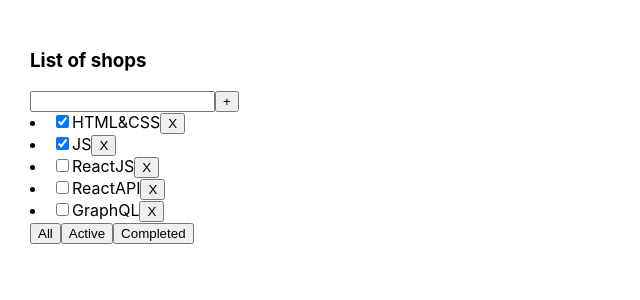
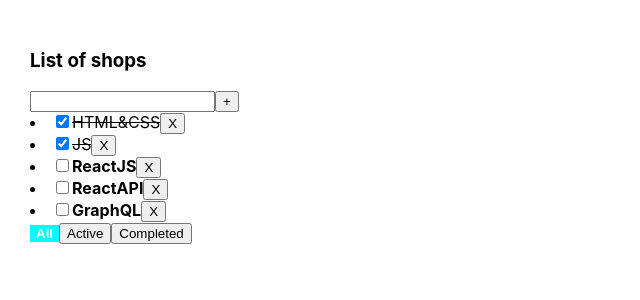
Before and after one commit to tenadopt/to-do-list-lvr, a React (Create React App) app: page / in a window 1280 px wide. Shown: the top 300 px of the page, without its empty margins (0-640 px from the left). Built offline with nearby package versions, Linux system fonts and the light colour scheme.

Commit message:
add changeStatus

```diff
--- a/package.json
+++ b/package.json
@@ -10,6 +10,7 @@
     "@types/node": "^16.18.33",
     "@types/react": "^18.2.7",
     "@types/react-dom": "^18.2.4",
+    "@types/uuid": "^9.0.2",
     "react": "^18.2.0",
     "react-dom": "^18.2.0",
     "react-scripts": "5.0.1",
--- a/src/App.css
+++ b/src/App.css
@@ -1,8 +1,24 @@
 .App {
-  padding: 30px;
-  display: flex;
+    padding: 30px;
+    display: flex;
 }
 
 .App > div {
-  margin-right: 50px;
+    margin-right: 50px;
 }
+
+.btn-filter-active {
+    background-color: aqua;
+    color: white;
+    font-weight: bold;
+    border: aqua;
+}
+
+.task {
+    font-weight: bold;
+}
+
+.task-isDone {
+    font-weight: normal;
+    text-decoration: line-through;
+}
--- a/src/App.tsx
+++ b/src/App.tsx
@@ -1,37 +1,54 @@
 import React, {useState} from 'react';
 import './App.css';
 import {Todolist} from "./Todolist";
-
+import {v1} from "uuid";
 
 export type FilterTasksType = 'all' | 'active' | 'completed'
 
 function App() {
 
     let [tasks, setTasks] = useState([
-        {id: 1, title: "HTML&CSS", isDone: true},
-        {id: 2, title: "JS", isDone: true},
-        {id: 3, title: "ReactJS", isDone: false},
-        {id: 4, title: "ReactAPI", isDone: false},
-        {id: 5, title: "GraphQL", isDone: false}
+        {id: v1(), title: "HTML&CSS", isDone: true},
+        {id: v1(), title: "JS", isDone: true},
+        {id: v1(), title: "ReactJS", isDone: false},
+        {id: v1(), title: "ReactAPI", isDone: false},
+        {id: v1(), title: "GraphQL", isDone: false}
     ])
+
+    const addTask = (title: string) => {
+        const newTask = {id: v1(), title: title, isDone: false}
+        const newTasks = [newTask,...tasks]
+        setTasks(newTasks)
+    }
 
     let [filter, setFilter] = useState<FilterTasksType>('all')
 
     let tasksForTodolist = tasks
 
     if (filter === 'active') {
-        tasksForTodolist = tasks.filter((el) => el.isDone === false)}
+        tasksForTodolist = tasks.filter((el) => el.isDone === false)
+    }
 
     if (filter === 'completed') {
-        tasksForTodolist = tasks.filter((el) => el.isDone === true)}
+        tasksForTodolist = tasks.filter((el) => el.isDone === true)
+    }
 
     const changeFilter = (value: FilterTasksType) => {
         setFilter(value)
     }
 
-    const removeTask = (id: number) => {
+    const removeTask = (id: string) => {
         const filtredTasks = tasks.filter((el) => el.id !== id)
         setTasks(filtredTasks)
+    }
+
+    const changeTaskStatus = (id: string, isDone: boolean) => {
+    let task = tasks.find(t=>t.id===id)
+        if (task) {
+            task.isDone = isDone
+            setTasks([...tasks])
+        }
+
     }
 
     return (
@@ -40,6 +57,9 @@ function App() {
                       tasks={tasksForTodolist}
                       removeTask={removeTask}
                       changeFilter={changeFilter}
+                      addTask={addTask}
+                      changeTaskStatus={changeTaskStatus}
+                      filter={filter}
             />
         </div>
     );
--- a/src/Todolist.tsx
+++ b/src/Todolist.tsx
@@ -1,49 +1,86 @@
-import React from "react";
+import React, {ChangeEvent, useState} from "react";
 import {FilterTasksType} from "./App";
 
 type PropsType = {
     title: string
     tasks: Array<TaskType>
-    removeTask: (taskId: number) => void
+    removeTask: (taskId: string) => void
     changeFilter: (value: FilterTasksType) => void
+    addTask: (title: string) => void
+    changeTaskStatus: (id: string, isDone: boolean) => void
+    filter: FilterTasksType
 }
 
 type TaskType = {
-    id: number
+    id: string
     title: string
     isDone: boolean
 }
 
 export function Todolist(props: PropsType) {
+    const [title, setTitle] = useState('')
+
+    const addTaskHandler = () => {
+        props.addTask(title)
+        setTitle('')
+    }
+
+    const taskList =
+        props.tasks.length === 0 ? <span>TasksList is empty</span> :
+            <>
+                {props.tasks.map((el) => {
+                    const onChangeHandler = (e: ChangeEvent<HTMLInputElement>) => {
+                        let newIsDoneValue = e.currentTarget.checked
+                        props.changeTaskStatus(el.id, newIsDoneValue)
+                    }
+                    return (
+                        <li key={el.id}>
+                            <input type="checkbox" checked={el.isDone} onChange={onChangeHandler}/>
+                            <span className={el.isDone ? "task-isDone" : "task"}>{el.title}</span>
+                            <button onClick={() => props.removeTask(el.id)}>X</button>
+                        </li>
+                    )
+                })}
+            </>
+
     return (
         <div>
             <h3>{props.title}</h3>
             <div>
-                <input/>
-                <button>+</button>
+                <input value={title}
+                       onChange={(e) => {
+                           setTitle(e.currentTarget.value)
+                       }}
+                       onKeyDown={(e) => {
+                           if (e.key === 'Enter') {
+                               addTaskHandler()
+                           }
+                       }}
+                />
+                <button onClick={addTaskHandler}>+</button>
             </div>
             <div>
-                {props.tasks.map((el) => (
-                    <li key={el.id}>
-                        <input type="checkbox" checked={el.isDone}/>
-                        <span>{el.title}</span>
-                        <button onClick={() => props.removeTask(el.id)}>X</button>
-                    </li>
-                ))}
+                {taskList}
             </div>
             <div>
-                <button onClick={() => {
+                <button
+                    className={props.filter === "all" ? "btn-filter-active" : ""}
+                    onClick={() => {
                         props.changeFilter('all')
                     }}>All
                 </button>
-                <button onClick={() => {
+                <button className={props.filter === "active" ? "btn-filter-active" : ""}
+                        onClick={() => {
                             props.changeFilter('active')
                         }}>Active
                 </button>
-                <button onClick={() => {
+                <button
+                    className={props.filter === "completed" ? "btn-filter-active" : ""}
+                    onClick={() => {
                         props.changeFilter('completed')
                     }}>Completed
                 </button>
             </div>
-        </div>)
+        </div>
+    )
 }
```
Also changed, not shown: 1 other file (tests, documents, lock files or other folders). Lines whose indentation alone changed are shown as unchanged.
